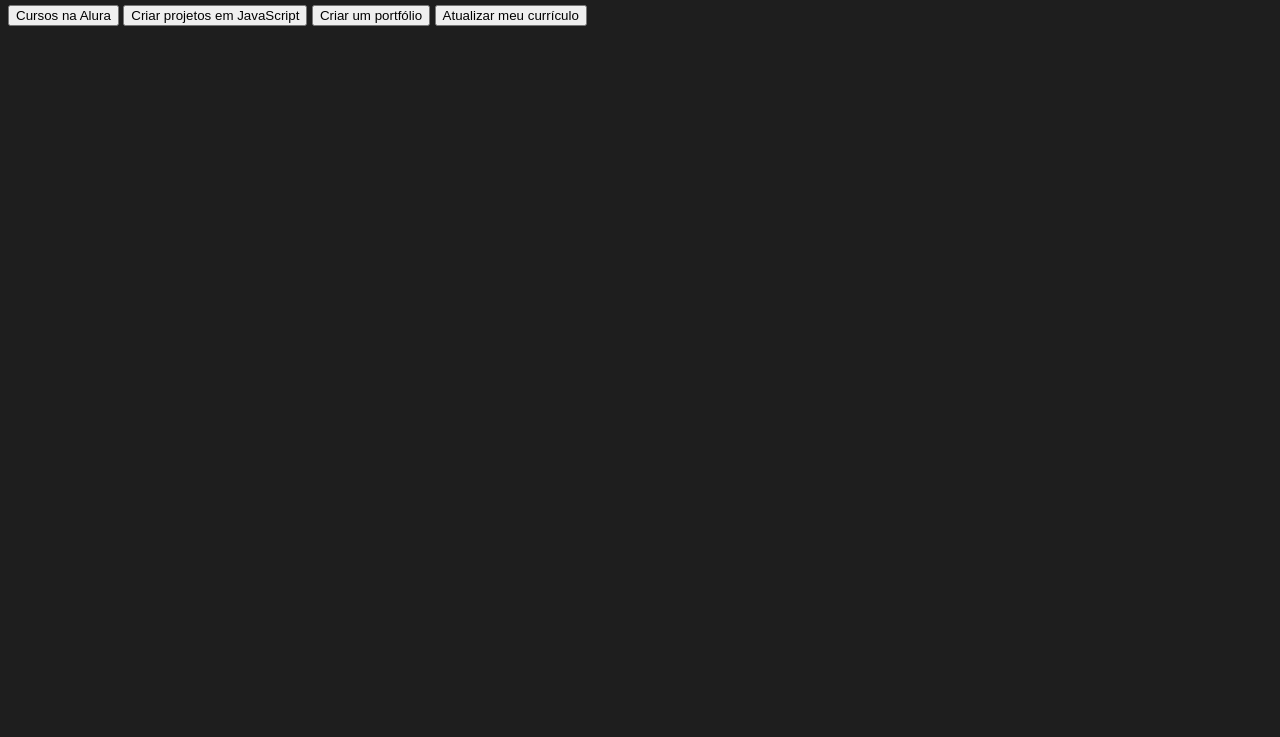
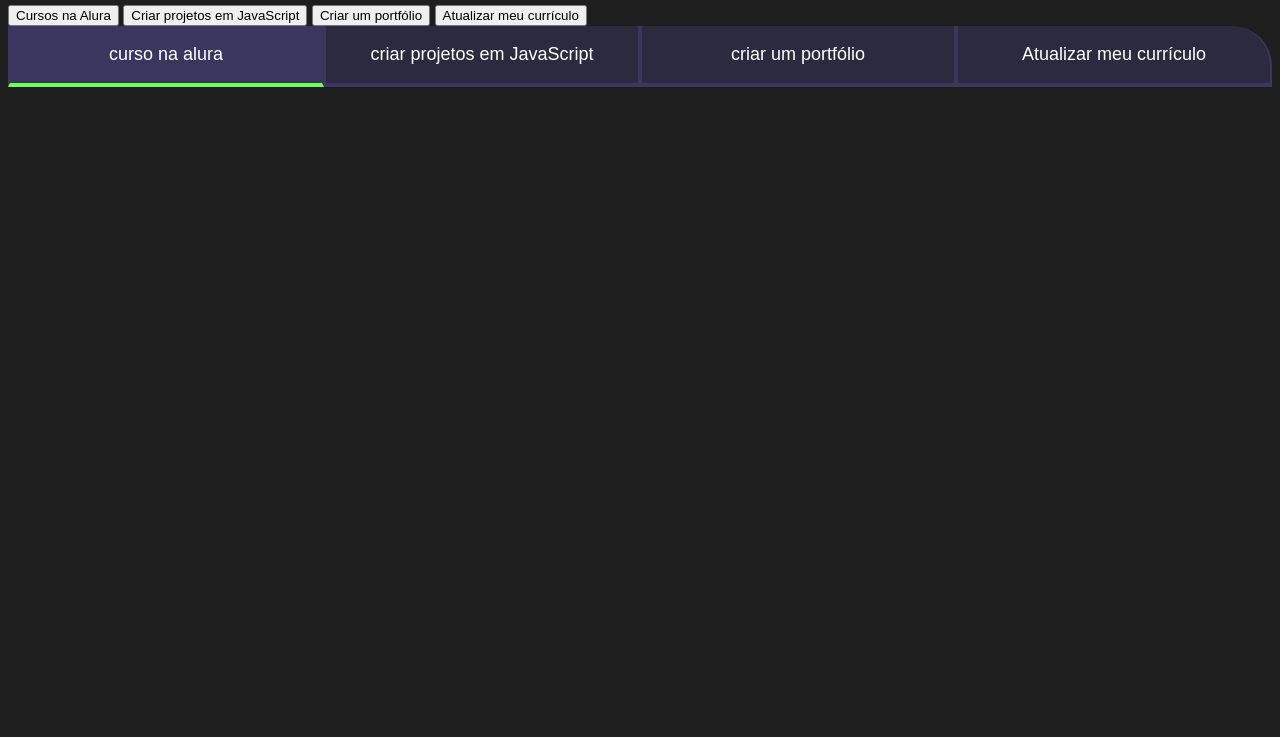
Before and after one commit to sthefanyreis/fany20243, a plain HTML site: page fany2024/index.html in a window 1280 px wide. Shown: the part 63-800 px from the top of the page. Drawn offline with Linux system fonts and the light colour scheme.

Commit message:
14/03
14/03

```diff
--- a/fany2024/index.html
+++ b/fany2024/index.html
@@ -15,6 +15,12 @@
         <button class=”botao”>Criar um portfólio</button>
         <button class=”botao”>Atualizar meu currículo</button>
     </div>
-
+    <div class="botoes">
+        <button class="botao ativo">curso na alura</button>
+        <button class="botao">criar projetos em JavaScript</button>
+        <button class="botao">criar um portfólio</button>
+        <button class="botao">Atualizar meu currículo</button>
+    </div>
+    <style src="main.js"></style>
     </body>
 </html>
--- /dev/null
+++ b/fany2024/main.js
@@ -0,0 +1 @@
+const botoes=document.querySelectorAll(".botao")
--- a/fany2024/style.css
+++ b/fany2024/style.css
@@ -30,3 +30,35 @@ body {
 .titulo-principal span{
    color: var(--verde);
 }
+
+.botao {
+   font-family:"crakra petch",sans-serif ;
+   background-color:var(--botao-inativo) ;
+   color: var(--branco);
+   display: flex;
+   justify-content: center;
+   padding: 1em;
+   font-size: 18px;
+   align-items: center;
+   width: 100%;
+   border-bottom: 4px solid var(--botao-ativo);
+   border-left: 2px solid var(--botao-ativo);
+   border-right: 2px solid var(--botao-ativo);
+   border-top: none;
+}
+ .botoes {
+   display:block ;
+ }
+ @media screen and (min-width:768px){
+   .botoes{
+      display: flex;
+   }
+
+ }
+ .botao:last-child{
+   border-radius: 0 40px 0 0;
+ }
+ .ativo{
+   background-color: var(--botao-ativo);
+   border-bottom: 4px solid var(--verde);
+ }
```
